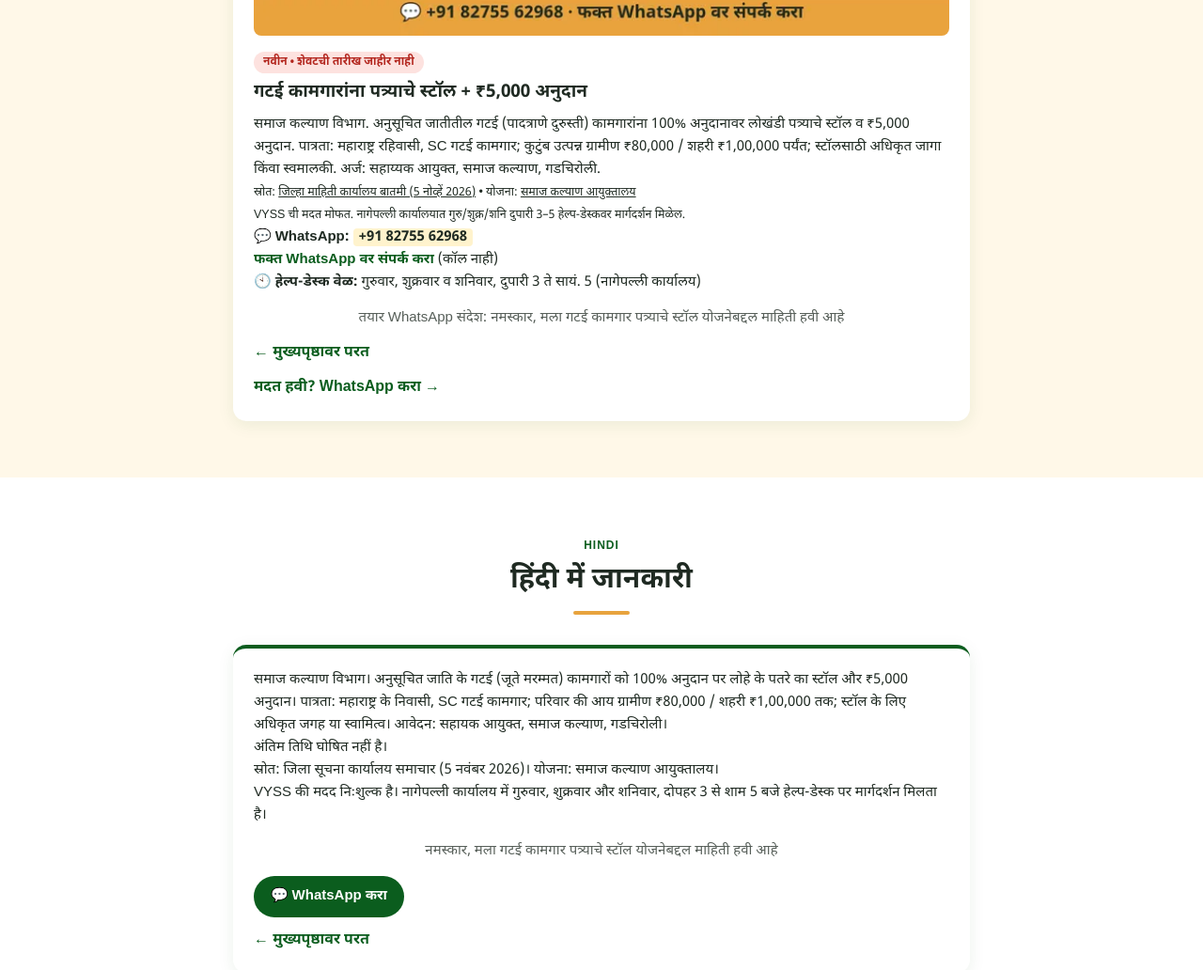
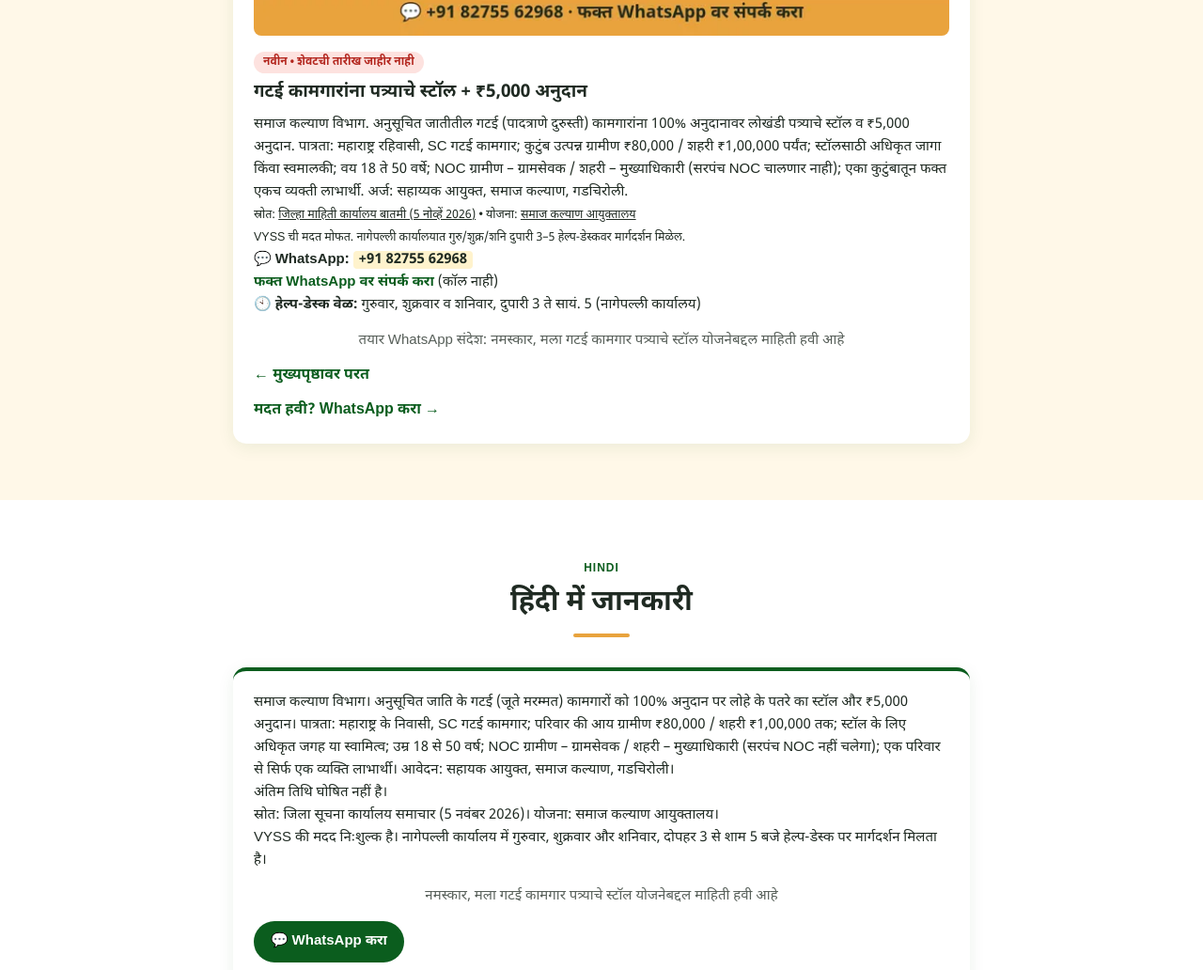
Before and after one commit to vyssindia/vyssindia.github.io, a plain HTML site: page yojana/gatai-stall/index.html in a window 1280 px wide. Shown: the part 1420-2452 px from the top of the page at 94% size. Drawn offline with Linux system fonts and the light colour scheme.

Commit message:
Add 3 पात्रता conditions to gatai stall (age 18–50, gram sevak/CO NOC, one per family)

```diff
--- a/yojana/gatai-stall/index.html
+++ b/yojana/gatai-stall/index.html
@@ -36,7 +36,7 @@
 <picture><source srcset="/assets/gataistall-720.webp" type="image/webp"><img src="/assets/gataistall-720.jpg" width="720" height="720" loading="lazy" alt="अनुसूचित जातीतील गटई कामगारांसाठी पत्र्याचे स्टॉल व ₹5,000 अनुदान योजना पोस्टर, समाज कल्याण विभाग, गडचिरोली"></picture>
 <span class="badge u">नवीन • शेवटची तारीख जाहीर नाही</span>
 <h3>गटई कामगारांना पत्र्याचे स्टॉल + ₹5,000 अनुदान</h3>
-<p>समाज कल्याण विभाग. अनुसूचित जातीतील गटई (पादत्राणे दुरुस्ती) कामगारांना 100% अनुदानावर लोखंडी पत्र्याचे स्टॉल व ₹5,000 अनुदान. पात्रता: महाराष्ट्र रहिवासी, SC गटई कामगार; कुटुंब उत्पन्न ग्रामीण ₹80,000 / शहरी ₹1,00,000 पर्यंत; स्टॉलसाठी अधिकृत जागा किंवा स्वमालकी. अर्ज: सहाय्यक आयुक्त, समाज कल्याण, गडचिरोली.</p>
+<p>समाज कल्याण विभाग. अनुसूचित जातीतील गटई (पादत्राणे दुरुस्ती) कामगारांना 100% अनुदानावर लोखंडी पत्र्याचे स्टॉल व ₹5,000 अनुदान. पात्रता: महाराष्ट्र रहिवासी, SC गटई कामगार; कुटुंब उत्पन्न ग्रामीण ₹80,000 / शहरी ₹1,00,000 पर्यंत; स्टॉलसाठी अधिकृत जागा किंवा स्वमालकी; वय 18 ते 50 वर्षे; NOC ग्रामीण – ग्रामसेवक / शहरी – मुख्याधिकारी (सरपंच NOC चालणार नाही); एका कुटुंबातून फक्त एकच व्यक्ती लाभार्थी. अर्ज: सहाय्यक आयुक्त, समाज कल्याण, गडचिरोली.</p>
 <p><small>स्रोत: <a href="https://www.vruttwani.com/?p=31347" target="_blank" rel="noopener">जिल्हा माहिती कार्यालय बातमी (5 नोव्हें 2026)</a> • योजना: <a href="https://socialwelfare.maharashtra.gov.in/scheme/%e0%a4%97%e0%a4%9f%e0%a4%88-%e0%a4%95%e0%a4%be%e0%a4%ae%e0%a4%97%e0%a4%be%e0%a4%b0%e0%a4%be%e0%a4%82%e0%a4%a8%e0%a4%be-%e0%a4%aa%e0%a4%a4%e0%a5%8d%e0%a4%b0%e0%a5%8d%e0%a4%af%e0%a4%be%e0%a4%9a%e0%a5%87/" target="_blank" rel="noopener">समाज कल्याण आयुक्तालय</a><br>VYSS ची मदत मोफत. नागेपल्ली कार्यालयात गुरु/शुक्र/शनि दुपारी 3–5 हेल्प-डेस्कवर मार्गदर्शन मिळेल.</small></p>
 <p>💬 <b>WhatsApp:</b> <span class="ph">+91 82755 62968</span><br><b style="color:#0B5D1E">फक्त WhatsApp वर संपर्क करा</b> (कॉल नाही)</p>
 <p>🕙 <b>हेल्प-डेस्क वेळ:</b> गुरुवार, शुक्रवार व शनिवार, दुपारी 3 ते सायं. 5 (नागेपल्ली कार्यालय)</p>
@@ -46,7 +46,7 @@
 </div></div></section>
 <section class="white" lang="hi"><div class="wrap" style="max-width:820px"><div class="st"><small>Hindi</small><h2>हिंदी में जानकारी</h2></div>
 <div class="card">
-<p>समाज कल्याण विभाग। अनुसूचित जाति के गटई (जूते मरम्मत) कामगारों को 100% अनुदान पर लोहे के पतरे का स्टॉल और ₹5,000 अनुदान। पात्रता: महाराष्ट्र के निवासी, SC गटई कामगार; परिवार की आय ग्रामीण ₹80,000 / शहरी ₹1,00,000 तक; स्टॉल के लिए अधिकृत जगह या स्वामित्व। आवेदन: सहायक आयुक्त, समाज कल्याण, गडचिरोली।</p>
+<p>समाज कल्याण विभाग। अनुसूचित जाति के गटई (जूते मरम्मत) कामगारों को 100% अनुदान पर लोहे के पतरे का स्टॉल और ₹5,000 अनुदान। पात्रता: महाराष्ट्र के निवासी, SC गटई कामगार; परिवार की आय ग्रामीण ₹80,000 / शहरी ₹1,00,000 तक; स्टॉल के लिए अधिकृत जगह या स्वामित्व; उम्र 18 से 50 वर्ष; NOC ग्रामीण – ग्रामसेवक / शहरी – मुख्याधिकारी (सरपंच NOC नहीं चलेगा); एक परिवार से सिर्फ एक व्यक्ति लाभार्थी। आवेदन: सहायक आयुक्त, समाज कल्याण, गडचिरोली।</p>
 <p>अंतिम तिथि घोषित नहीं है।</p>
 <p>स्रोत: जिला सूचना कार्यालय समाचार (5 नवंबर 2026)। योजना: समाज कल्याण आयुक्तालय।</p>
 <p>VYSS की मदद निःशुल्क है। नागेपल्ली कार्यालय में गुरुवार, शुक्रवार और शनिवार, दोपहर 3 से शाम 5 बजे हेल्प-डेस्क पर मार्गदर्शन मिलता है।</p>
```
Also changed, not shown: index.html (+1 -1 lines).
